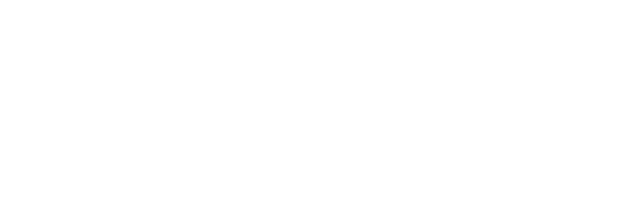
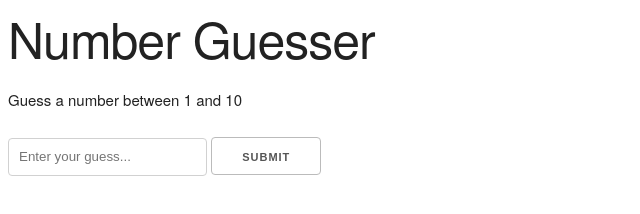
Before and after one commit to davidcastrodesign/number_guesser, a plain HTML site: page index.html in a window 1280 px wide. Shown: the whole page, without its empty margins (0-640 px from the left). Drawn offline with nearby package versions, Linux system fonts and the light colour scheme.

Commit message:
UI added

```diff
--- a/index.html
+++ b/index.html
@@ -12,5 +12,23 @@
     />
     <title>Number Guesser</title>
   </head>
-  <body></body>
+  <body>
+    <div class="conatainer">
+      <h1>Number Guesser</h1>
+      <div id="game">
+        <p>
+          Guess a number between <span class="min-num">1</span> and
+          <span class="max-num">10</span>
+        </p>
+        <input
+          type="number"
+          id="guess-input"
+          placeholder="Enter your guess..."
+        />
+        <input type="submit" value="Submit" id="guess-value" />
+        <p class="message"></p>
+      </div>
+    </div>
+    <script src="app.js"></script>
+  </body>
 </html>
```
